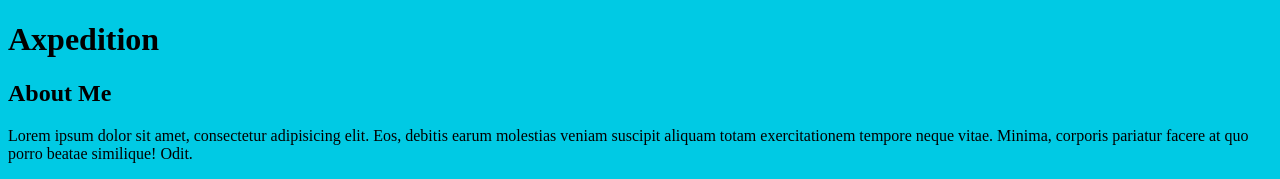
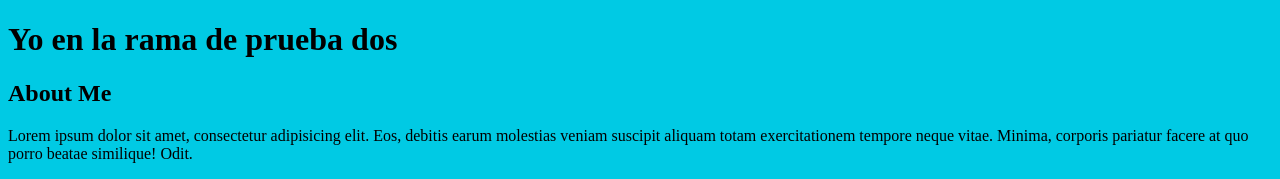
Before and after one commit to cesarpy/demo-repo, a plain HTML site: page index.html in a window 1280 px wide. Shown: the top 179 px of the page. Drawn offline with Linux system fonts and the light colour scheme.

Commit message:
change in the other branch

```diff
--- a/index.html
+++ b/index.html
@@ -10,7 +10,7 @@
 <body>
 
     <header>
-        <h1>Axpedition</h1>
+        <h1>Yo en la rama de prueba dos</h1>
     </header>
 
     <div class="container">
```
